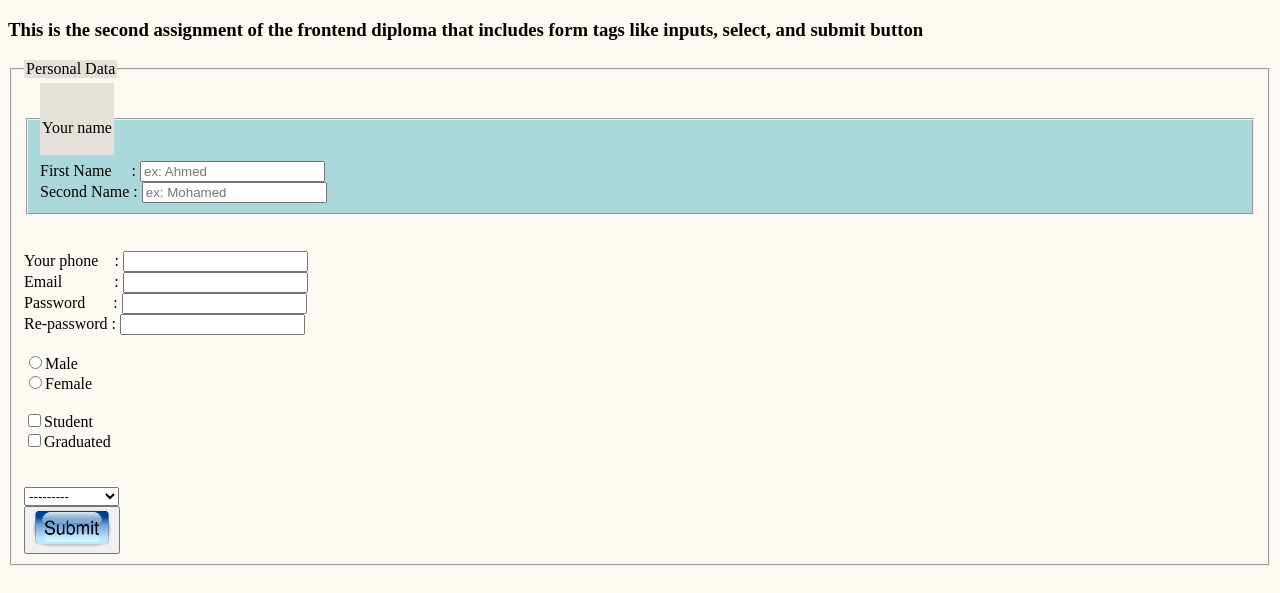
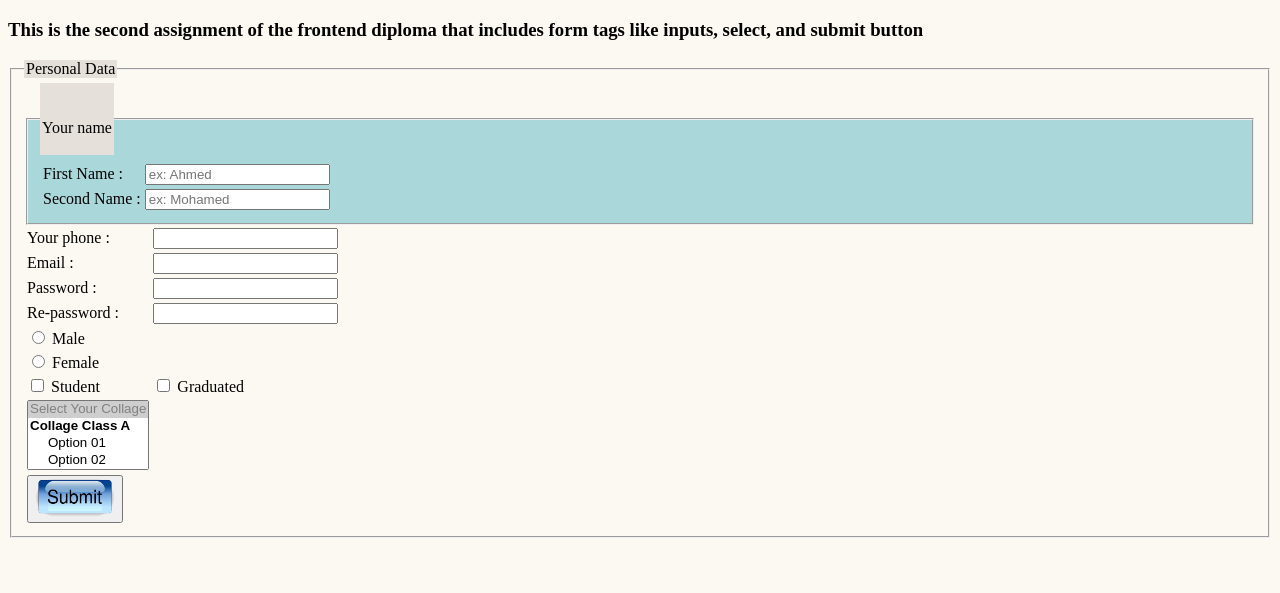
Before and after one commit to ameerabdulaziz/frontend-diploma, a plain HTML site: page assignment-02-HTML/index.html in a window 1280 px wide. Shown: the part 61-654 px from the top of the page. Drawn offline with Linux system fonts and the light colour scheme.

Commit message:
Enhance assignment 02 form inputs

```diff
--- a/assignment-02-HTML/index.html
+++ b/assignment-02-HTML/index.html
@@ -8,54 +8,70 @@
 
 <body bgcolor="#FBF9F1">
     <h1>Assignment 02 - HTML</h1>
-    <h3>This is the second assignment of the frontend diploma that includes form tags like inputs, select, and submit button</h3>
+    <h3>This is the second assignment of the frontend diploma that includes form tags like inputs, select, and submit
+        button</h3>
     <form method="get">
         <fieldset>
             <legend style="background-color: #E5E1DA;">Personal Data</legend>
             <fieldset style="background-color: #AAD7D9;">
                 <legend style="background-color: #E5E1DA;"><br><br>Your name<br><br></legend>
-                <div>
-                    <label for="first_name">First Name &nbsp;&nbsp;&nbsp;&nbsp;:</label>
-                    <input type="text" id="first_name" name="first_name" placeholder="ex: Ahmed">
-                </div>
-                <div>
-                    <label for="second_name">Second Name :</label>
-                    <input type="text" id="second_name" name="second_name" placeholder="ex: Mohamed">
-                </div>
+                <table>
+                    <tbody>
+                        <tr>
+                            <td><label for="first_name">First Name :</label></td>
+                            <td><input type="text" id="first_name" name="first_name" placeholder="ex: Ahmed"></td>
+                        </tr>
+                        <tr>
+                            <td><label for="second_name">Second Name :</label></td>
+                            <td><input type="text" id="second_name" name="second_name" placeholder="ex: Mohamed"></td>
+                        </tr>
+                    </tbody>
+                </table>
             </fieldset>
-            <br><br>
-            <div>
-                <label for="phone">Your phone &nbsp;&nbsp;&nbsp;:</label>
-                <input type="tel" id="phone" name="phone">
-            </div>
-            <div>
-                <label for="email">Email &nbsp;&nbsp;&nbsp;&nbsp;&nbsp;&nbsp;&nbsp;&nbsp;&nbsp;&nbsp;&nbsp;&nbsp;:</label>
-                <input type="email" id="email" name="email">
-            </div>
-            <div>
-                <label for="password">Password &nbsp;&nbsp;&nbsp;&nbsp;&nbsp;&nbsp;:</label>
-                <input type="password" id="password" name="password">
-            </div>
-            <div>
-                <label for="re_password">Re-password :</label>
-                <input type="password" id="re_password" name="re_password">
-            </div>
-            <br>
-            <div>
-                <input type="radio" id="male" name="gender" value="Male"><label for="male">Male</label>
-                <br>
-                <input type="radio" id="female" name="gender" value="Female"><label for="female">Female</label>
-            </div>
-            <br>
-            <div>
-                <input type="checkbox" name="study_status" id="student" value="student"><label for="student">Student</label>
-                <br>
-                <input type="checkbox" name="study_status" id="graduated" value="graduated"><label for="graduated">Graduated</label>
-            </div>
-            <br><br>
-            <div>
-                <select name="collage" id="collage">
-                    <option value="">---------</option>
+            <table>
+                <tbody>
+                    <tr>
+                        <td><label for="phone">Your phone :</label></td>
+                        <td><input type="tel" id="phone" name="phone"></td>
+                    </tr>
+                    <tr>
+                        <td><label for="email">Email :</label></td>
+                        <td><input type="email" id="email" name="email"></td>
+                    </tr>
+                    <tr>
+                        <td><label for="password">Password :</label></td>
+                        <td><input type="password" id="password" name="password"></td>
+                    </tr>
+                    <tr>
+                        <td><label for="re_password">Re-password :</label></td>
+                        <td><input type="password" id="re_password" name="re_password"></td>
+                    </tr>
+                    <tr>
+                        <td>
+                            <input type="radio" id="male" name="gender" value="Male">
+                            <label for="male">Male</label>
+                        </td>
+                    </tr>
+                    <tr>
+                        <td><input type="radio" id="female" name="gender" value="Female">
+                            <label for="female">Female</label>
+                        </td>
+                    </tr>
+
+                    <tr>
+                        <td>
+                            <input type="checkbox" name="study_status" id="student" value="student">
+                            <label for="student">Student</label>
+                        </td>
+                        <td>
+                            <input type="checkbox" name="study_status" id="graduated" value="graduated">
+                            <label for="graduated">Graduated</label>
+                        </td>
+                    </tr>
+                    <tr>
+                        <td>
+                            <select name="collage" id="collage" multiple>
+                                <option value="" disabled selected>Select Your Collage</option>
                                 <optgroup label="Collage Class A">
                                     <option value="option_a1">Option 01</option>
                                     <option value="option_a2">Option 02</option>
@@ -72,8 +88,17 @@
                                     <option value="option_c3">Option 03</option>
                                 </optgroup>
                             </select>
-            </div>
-            <button type="submit"><img src="imgs/submit-button.png" alt="Submit Button" width="80"></button>
+                        </td>
+                    </tr>
+                    <tr>
+                        <td>
+                            <button type="submit">
+                                <img src="imgs/submit-button.png" alt="Submit Button" width="80">
+                            </button>
+                        </td>
+                    </tr>
+                </tbody>
+            </table>
         </fieldset>
     </form>
 </body>
```
Lines whose indentation alone changed are shown as unchanged.
